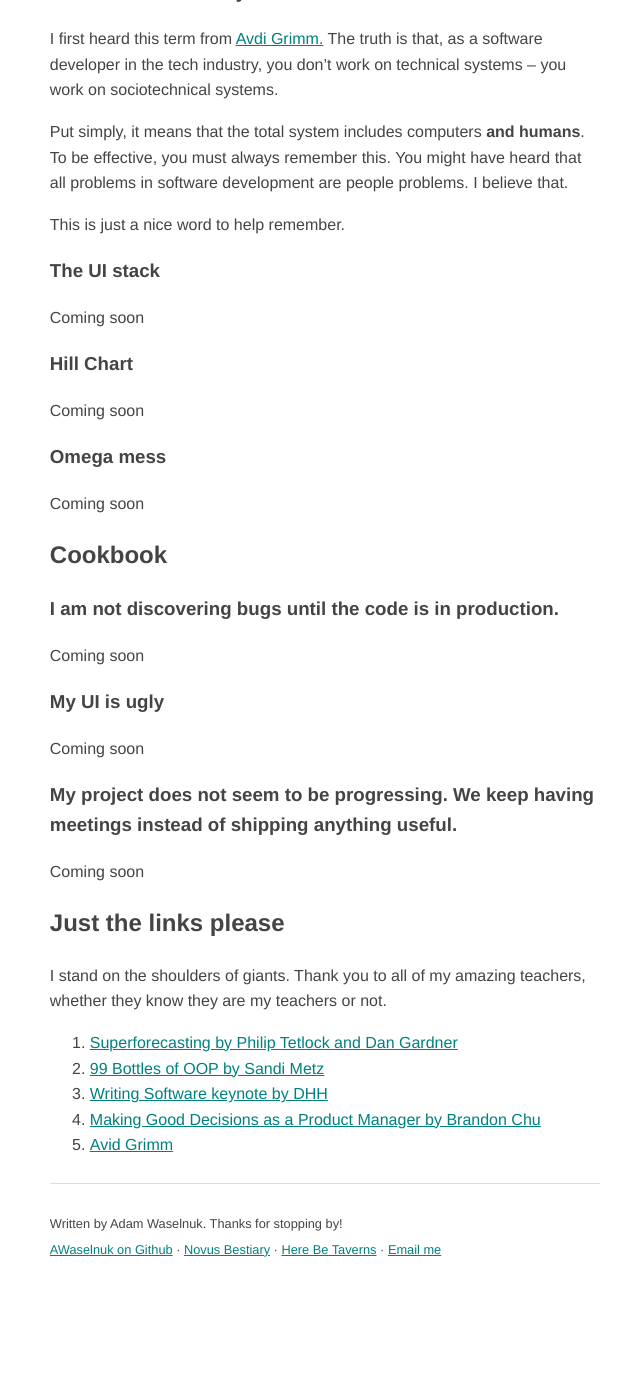
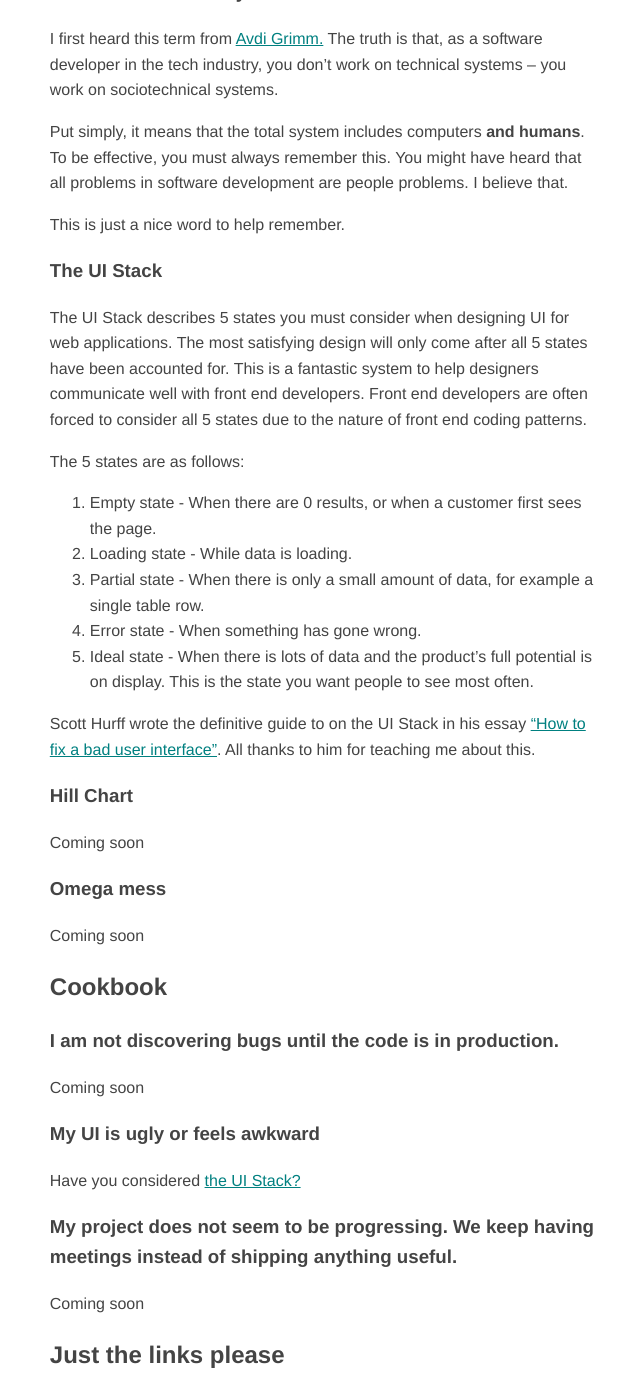
Before and after one commit to AWaselnuk/AWaselnuk.github.io, a Jekyll site: the page built from principles-and-mental-models.md, in a window 1280 px wide and 1400 px high, scrolled down 3007 px. Shown: the whole window, without its empty margins (315-955 px from the left). Built offline with Jekyll 4.4.1, drawn with Linux system fonts in a browser that asks for light colours; before the commit the page ends 4294 px from its top, so only the background shows below that; some of the changed text lies outside the part shown.

Commit message:
Add entry on the UI Stack and edit page description.

```diff
--- a/principles-and-mental-models.md
+++ b/principles-and-mental-models.md
@@ -81,9 +81,19 @@ Put simply, it means that the total system includes computers **and humans**. To
 
 This is just a nice word to help remember.
 
-### The UI stack
+### The UI Stack
 
-Coming soon
+The UI Stack describes 5 states you must consider when designing UI for web applications. The most satisfying design will only come after all 5 states have been accounted for. This is a fantastic system to help designers communicate well with front end developers. Front end developers are often forced to consider all 5 states due to the nature of front end coding patterns.
+
+The 5 states are as follows:
+
+1. Empty state - When there are 0 results, or when a customer first sees the page.
+2. Loading state - While data is loading.
+3. Partial state - When there is only a small amount of data, for example a single table row.
+4. Error state - When something has gone wrong.
+5. Ideal state - When there is lots of data and the product's full potential is on display. This is the state you want people to see most often.
+
+Scott Hurff wrote the definitive guide to on the UI Stack in his essay ["How to fix a bad user interface"](ui-stack). All thanks to him for teaching me about this.
 
 ### Hill Chart
 
@@ -99,9 +109,9 @@ Coming soon
 
 Coming soon
 
-### My UI is ugly
+### My UI is ugly or feels awkward
 
-Coming soon
+Have you considered [the UI Stack?](#the-ui-stack)
 
 ### My project does not seem to be progressing. We keep having meetings instead of shipping anything useful.
 
@@ -116,9 +126,11 @@ I stand on the shoulders of giants. Thank you to all of my amazing teachers, whe
 3. [Writing Software keynote by DHH][writing-software-talk]
 4. [Making Good Decisions as a Product Manager by Brandon Chu][making-good-decisions]
 5. [Avid Grimm][avdi]
+6. [How to fix a bad user interface by Scott Hurff](ui-stack)
 
 [superforecasting]: https://www.penguinrandomhouse.com/books/227815/superforecasting-by-philip-e-tetlock-and-dan-gardner/
 [99-bottles]: https://www.sandimetz.com/99bottles
 [writing-software-talk]: https://www.youtube.com/watch?v=9LfmrkyP81M
 [making-good-decisions]: https://blackboxofpm.com/making-good-decisions-as-a-product-manager-c66ddacc9e2b
 [avdi]: https://avdi.codes/
+[ui-stack]: https://www.scotthurff.com/posts/why-your-user-interface-is-awkward-youre-ignoring-the-ui-stack/
```
Also changed, not shown: other parts of principles-and-mental-models.md (+2 -2 lines).
